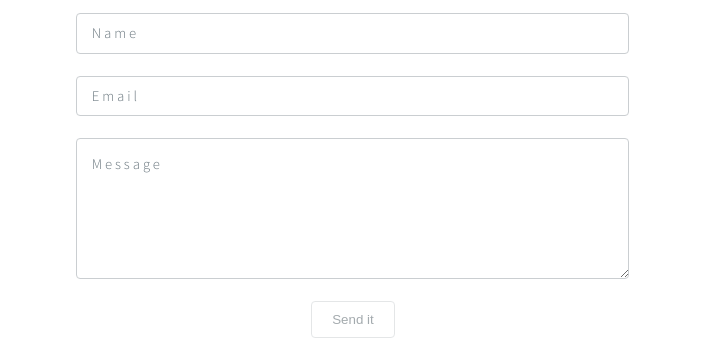
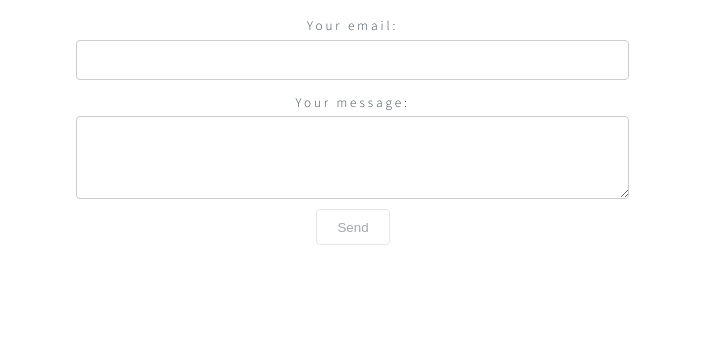
Before and after one commit to S0litaire/S0litaire.github.io, a plain HTML site: page index.html in a window 1280 px wide. Shown: the part 485-848 px from the top of the page, without its empty margins (287-991 px from the left). Drawn offline with Linux system fonts and the light colour scheme; a web font is replaced by a local one.

Commit message:
Update index.html

```diff
--- a/index.html
+++ b/index.html
@@ -77,6 +77,23 @@
                 <hr />
 <h2>Get in Contact</h2>
 
+<!-- modify this form HTML and place wherever you want your form -->
+<form
+  action="https://formspree.io/f/xpzybgej"
+  method="POST"
+>
+  <label>
+    Your email:
+    <input type="email" name="email">
+  </label>
+  <label>
+    Your message:
+    <textarea name="message"></textarea>
+  </label>
+  <!-- your other form fields go here -->
+  <button type="submit">Send</button>
+</form>
+ <!--
   <form  action="https://formspree.io/xpzybgej" method="POST" name="sentMessage" id="contactForm" novalidate>
 
     <div class="field">
@@ -114,7 +131,7 @@
 
 
   </form>
-
+-->
 
             </footer>
           </section>
```
